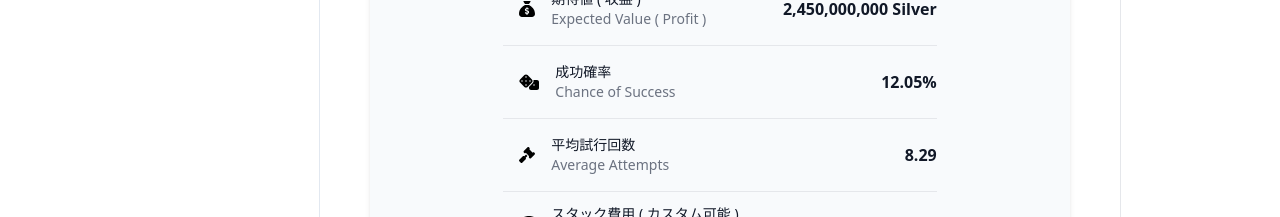
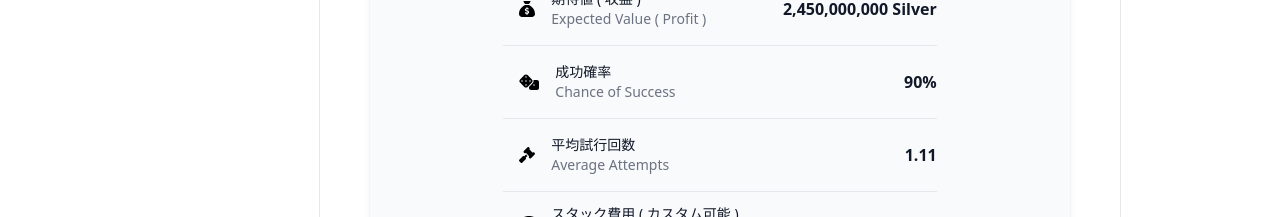
Before and after one commit to Lejenay/acc-enhance-calc, a React (Vite) app in the folder client/: page / in a window 1280 px wide. Shown: the part 417-634 px from the top of the page. Built offline with nearby package versions, Linux system fonts and the light colour scheme; no server answers.

Commit message:
feat: complete success rate and ave. attempt section

```diff
--- a/client/src/components/EnhanceInfo.tsx
+++ b/client/src/components/EnhanceInfo.tsx
@@ -15,6 +15,7 @@ import { SelectedDdOptionContext } from "../contexts/SelectedDdOptionContext"
 import { SelectedCbOptionContext } from "../contexts/SelectedCbOptionContext"
 import { fetchMarketData, ItemData } from "../api/bdoMarketAPI"
 import { testYellowCronRequired, items } from "../constants"
+import { successChanceCalc, averageTrialsCalc } from "../utils"
 
 
 const EnhanceInfo = () => {
@@ -188,7 +189,7 @@ const EnhanceInfo = () => {
             </p>
           </div>
           <div className="inline-flex items-center text-base font-semibold text-gray-900 dark:text-white">
-            12.05%
+            {` ${parseFloat(successChanceCalc(inputFs, selectedDdOption.id).toFixed(2))}%`}
           </div>
         </div>
       </li>
@@ -208,7 +209,7 @@ const EnhanceInfo = () => {
             </p>
           </div>
           <div className="inline-flex items-center text-base font-semibold text-gray-900 dark:text-white">
-            8.29
+            {averageTrialsCalc((successChanceCalc(inputFs, selectedDdOption.id) / 100))}
           </div>
         </div>
       </li>
--- /dev/null
+++ b/client/src/utils/averageTrialsCalc.ts
@@ -0,0 +1,6 @@
+const averageTrialsCalc = (successRate: number): number =>
+  successRate > 0 && successRate < 1
+    ? parseFloat((1 / successRate).toFixed(2))
+    : -1;
+
+export default averageTrialsCalc;
--- /dev/null
+++ b/client/src/utils/index.ts
@@ -0,0 +1,4 @@
+import successChanceCalc from "./successChanceCalc";
+import averageTrialsCalc from "./averageTrialsCalc";
+
+export { successChanceCalc, averageTrialsCalc };
--- /dev/null
+++ b/client/src/utils/successChanceCalc.ts
@@ -0,0 +1,67 @@
+const successChanceCalc = (failStacks: number, enhanceLevel: number) :number=>{
+  const baseSuccessRate = {
+    pri: 25.0,
+    duo: 10.0,
+    tri: 7.5,
+    tet: 2.5,
+    pen: 0.5,
+  };
+
+  switch (enhanceLevel) {
+    case 1:
+      if (failStacks >= 0 && failStacks <= 18) {
+        // 25.0 (base) + 2.5 per fail stacks
+        return baseSuccessRate.pri + failStacks * 2.50;
+      } else if (failStacks >= 19 && failStacks <= 58) {
+        // 25.0 (base) + 2.5 per stacks (until 18) + 0.5 per fail stacks (after 18 => soft cap)
+        return baseSuccessRate.pri + 18 * 2.50 + (failStacks - 18) * 0.50;
+      } else if (failStacks >= 59) {
+        return 90.0;
+      }
+      break;
+
+    case 2:
+      if (failStacks >= 0 && failStacks <= 40) {
+        return baseSuccessRate.duo + failStacks * 1.0;
+      } else if (failStacks >= 41 && failStacks <= 239) {
+        return baseSuccessRate.duo + 40 * 1.00 + (failStacks - 40) * 0.20;
+      } else if (failStacks >= 240) {
+        return 90.0;
+      }
+      break;
+
+    case 3:
+      if (failStacks >= 0 && failStacks <= 45) {
+        return baseSuccessRate.tri + failStacks * 0.75;
+      } else if (failStacks >= 46 && failStacks <= 369) {
+        return baseSuccessRate.tri + 45 * 0.75 + (failStacks - 45) * 0.15;
+      } else if (failStacks >= 370) {
+        return 90.0;
+      }
+      break;
+
+    case 4:
+      if (failStacks >= 0 && failStacks <= 110) {
+        return baseSuccessRate.tet + failStacks * 0.25;
+      } else if (failStacks >= 111 && failStacks <= 1309) {
+        return baseSuccessRate.tet + 110 * 0.25 + (failStacks - 110) * 0.05;
+      } else if (failStacks >= 1310) {
+        return 90.0;
+      }
+      break;
+
+    case 5:
+      if (failStacks >= 0 && failStacks <= 490) {
+        return baseSuccessRate.pen + failStacks * 0.05;
+      } else if (failStacks >= 491 && failStacks <= 6989) {
+        return baseSuccessRate.pen + 490 * 0.05 + (failStacks - 490) * 0.01;
+      } else if (failStacks >= 6990) {
+        return 90.0;
+      }
+      break;
+  }
+
+  return -1;
+};
+
+export default successChanceCalc;
```
Also changed, not shown: client/src/utils/expectedValueCalc.ts (deleted).
